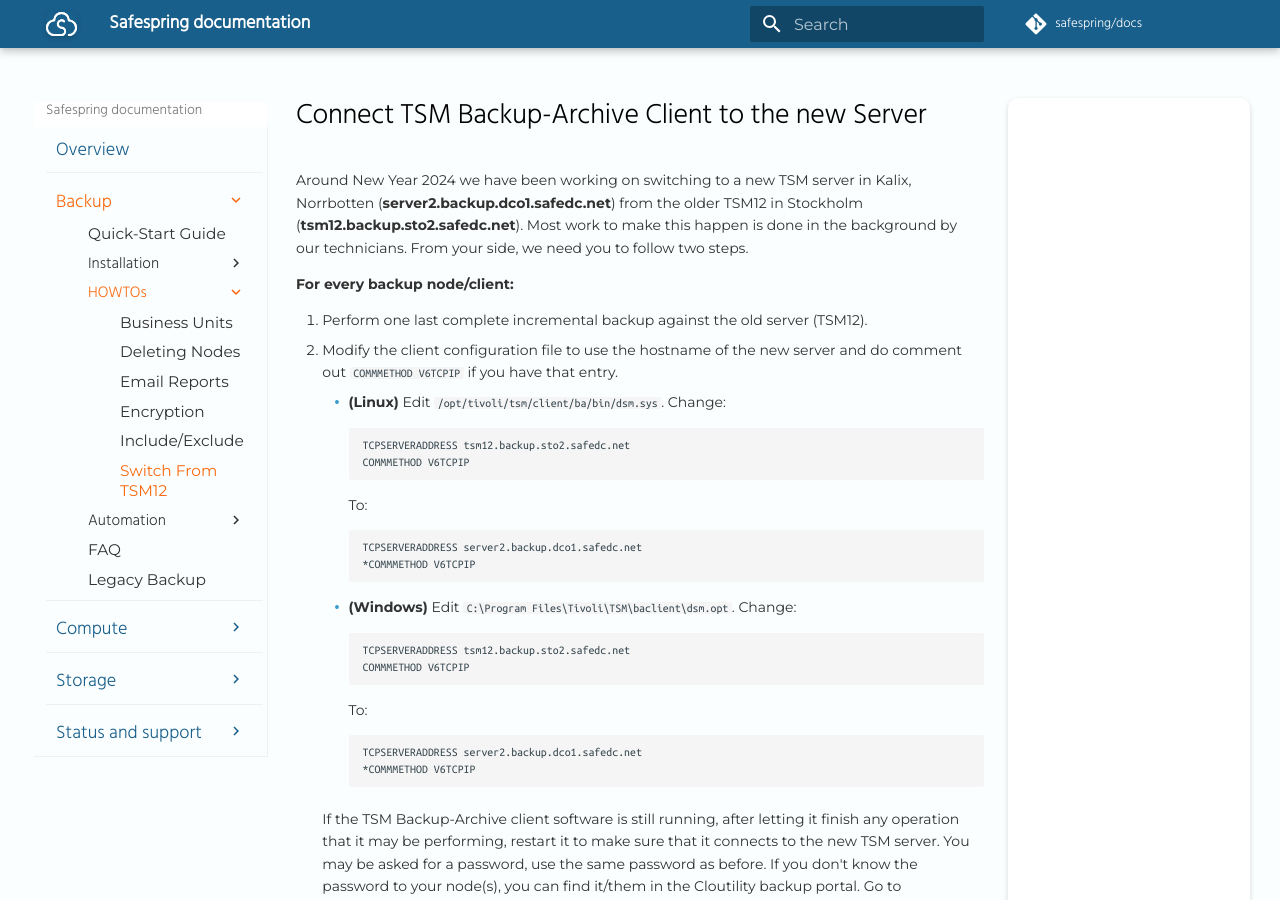
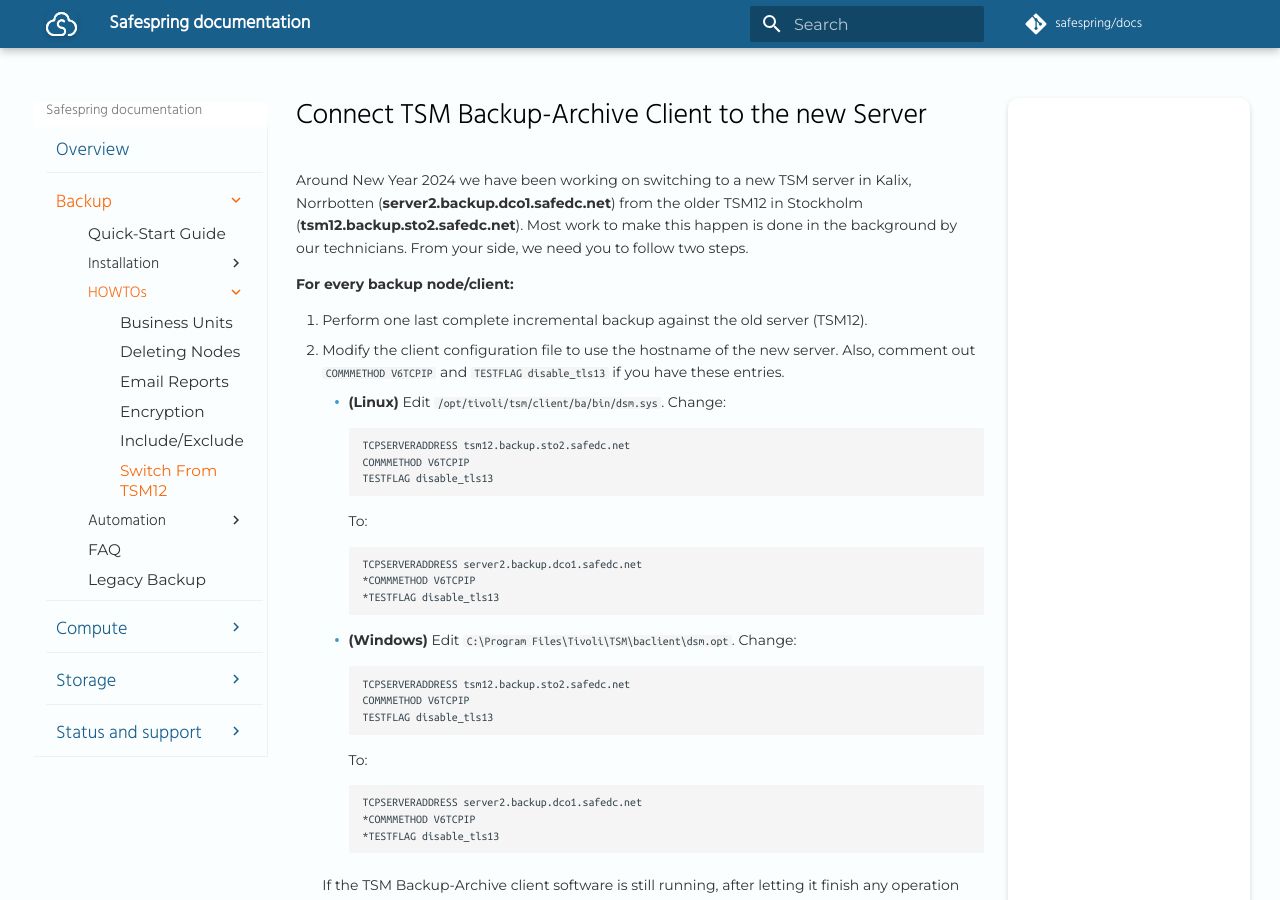
Before and after one commit to safespring/docs, an MkDocs documentation site: the page built from content/backup/howto/switch-from-tsm12.md, in a window 1280 px wide and 900 px high. Built offline with MkDocs 1.6.1 and Material for MkDocs 9.7.7, drawn with Linux system fonts in a browser that asks for light colours; a script that is not in the unit is left out; comment, search, counter and statistics services are not loaded.

Commit message:
Comment out `TESTFLAG disable_tls13`.

````diff
--- a/content/backup/howto/switch-from-tsm12.md
+++ b/content/backup/howto/switch-from-tsm12.md
@@ -10,30 +10,35 @@
 **For every backup node/client:**
 
 1. Perform one last complete incremental backup against the old server (TSM12).
-2. Modify the client configuration file to use the hostname of the new server
-   and do comment out `COMMMETHOD V6TCPIP` if you have that entry.
+2. Modify the client configuration file to use the hostname of the new server.
+   Also, comment out `COMMMETHOD V6TCPIP` and
+   `TESTFLAG disable_tls13` if you have these entries.
 
      - **(Linux)** Edit `/opt/tivoli/tsm/client/ba/bin/dsm.sys`.
        Change:
        ```
        TCPSERVERADDRESS tsm12.backup.sto2.safedc.net
        COMMMETHOD V6TCPIP
+       TESTFLAG disable_tls13
        ```
        To:
        ```
        TCPSERVERADDRESS server2.backup.dco1.safedc.net
        *COMMMETHOD V6TCPIP
+       *TESTFLAG disable_tls13
        ```
      - **(Windows)** Edit `C:\Program Files\Tivoli\TSM\baclient\dsm.opt`.
        Change:
        ```
        TCPSERVERADDRESS tsm12.backup.sto2.safedc.net
        COMMMETHOD V6TCPIP
+       TESTFLAG disable_tls13
        ```
        To:
        ```
        TCPSERVERADDRESS server2.backup.dco1.safedc.net
        *COMMMETHOD V6TCPIP
+       *TESTFLAG disable_tls13
        ```
 
     If the TSM Backup-Archive client software is still running, after letting it
````
